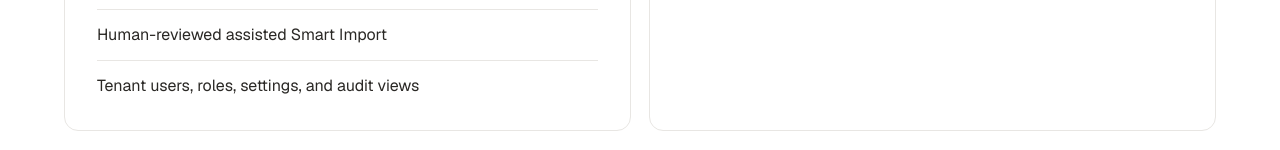
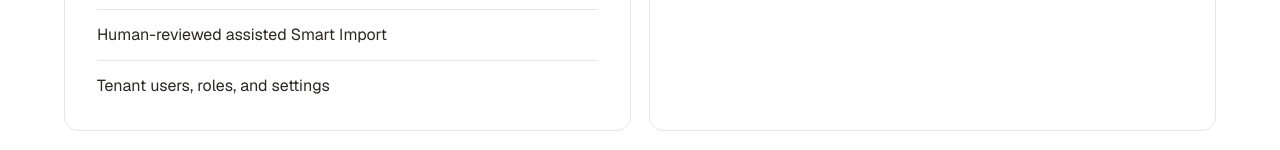
Before and after one commit to librestock/landing, a website: page scope-and-limitations.html in a window 1280 px wide. Shown: the part 1128-1278 px from the top of the page. Drawn offline with nearby package versions, Linux system fonts and the light colour scheme.

Commit message:
fix(landing): narrow tenant administration scope

```diff
--- a/scope-and-limitations.html
+++ b/scope-and-limitations.html
@@ -92,7 +92,7 @@
             <li>Exact lot-level inventory balances</li>
             <li>Adjustments, transfers, and compensating corrections</li>
             <li>Human-reviewed assisted Smart Import</li>
-            <li>Tenant users, roles, settings, and audit views</li>
+            <li>Tenant users, roles, and settings</li>
           </ul>
         </article>
 
```
